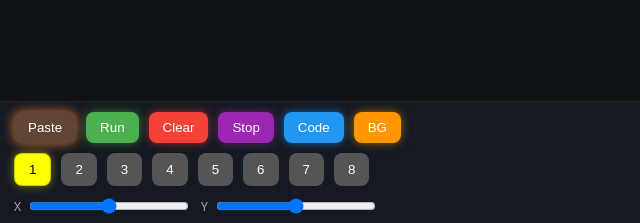
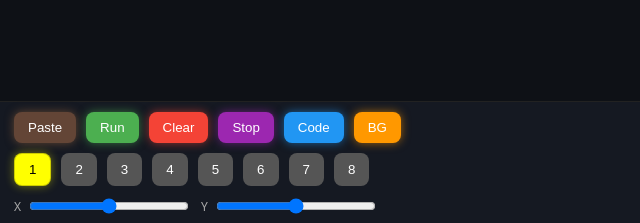
Before and after one commit to bundleddomains/Editure, a plain HTML site: page index.html in a window 1280 px wide. Shown: the part 500-723 px from the top of the page, 0-640 px from the left. Drawn offline with Linux system fonts and the light colour scheme.

Commit message:
Update style.css

```diff
--- a/style.css
+++ b/style.css
@@ -47,12 +47,10 @@ filter:brightness(1.05);
 
 /* === COLOR SYSTEM === */
 
-/* Paste (cookie brown, slightly darker + warm glow) */
+/* Paste (cookie brown, matched glow system) */
 #paste{
-background:#634536; /* slightly darker than #664738 */
-box-shadow:
-  0 0 10px rgba(255,140,60,0.6),
-  0 0 18px rgba(255,140,60,0.3);
+background:#634536;
+box-shadow:0 0 10px rgba(150,100,60,0.6);
 }
 
 /* Run */
```
